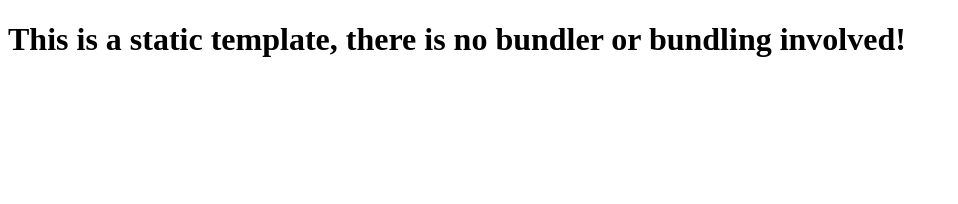
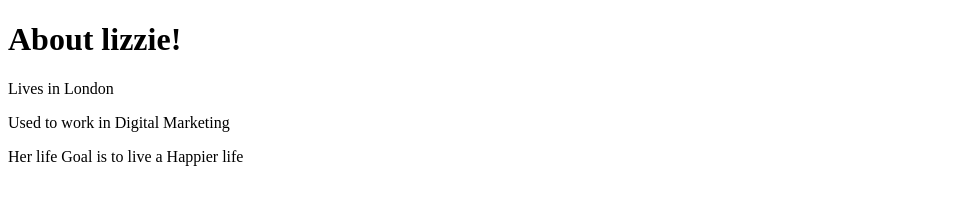
Before and after one commit to Asiya-dot/boolean-uk-first-repo, a website: page index.html in a window 1280 px wide. Shown: the whole page, without its empty margins (0-958 px from the left). Drawn offline with Linux system fonts and the light colour scheme.

Commit message:
capital U

```diff
--- a/index.html
+++ b/index.html
@@ -4,9 +4,12 @@
     <meta charset="UTF-8">
     <meta name="viewport" content="width=device-width, initial-scale=1.0">
     <meta http-equiv="X-UA-Compatible" content="ie=edge">
-    <title>Static Template</title>
+    <title>About Lizzie</title>
   </head>
   <body>
-    <h1>This is a static template, there is no bundler or bundling involved!</h1>
+    <h1>About lizzie!</h1>
+    <P>Lives in London</p>
+    <p>Used to work in Digital Marketing</p>
+  <P>Her life Goal is to live a Happier life</p>
   </body>
 </html>
```
